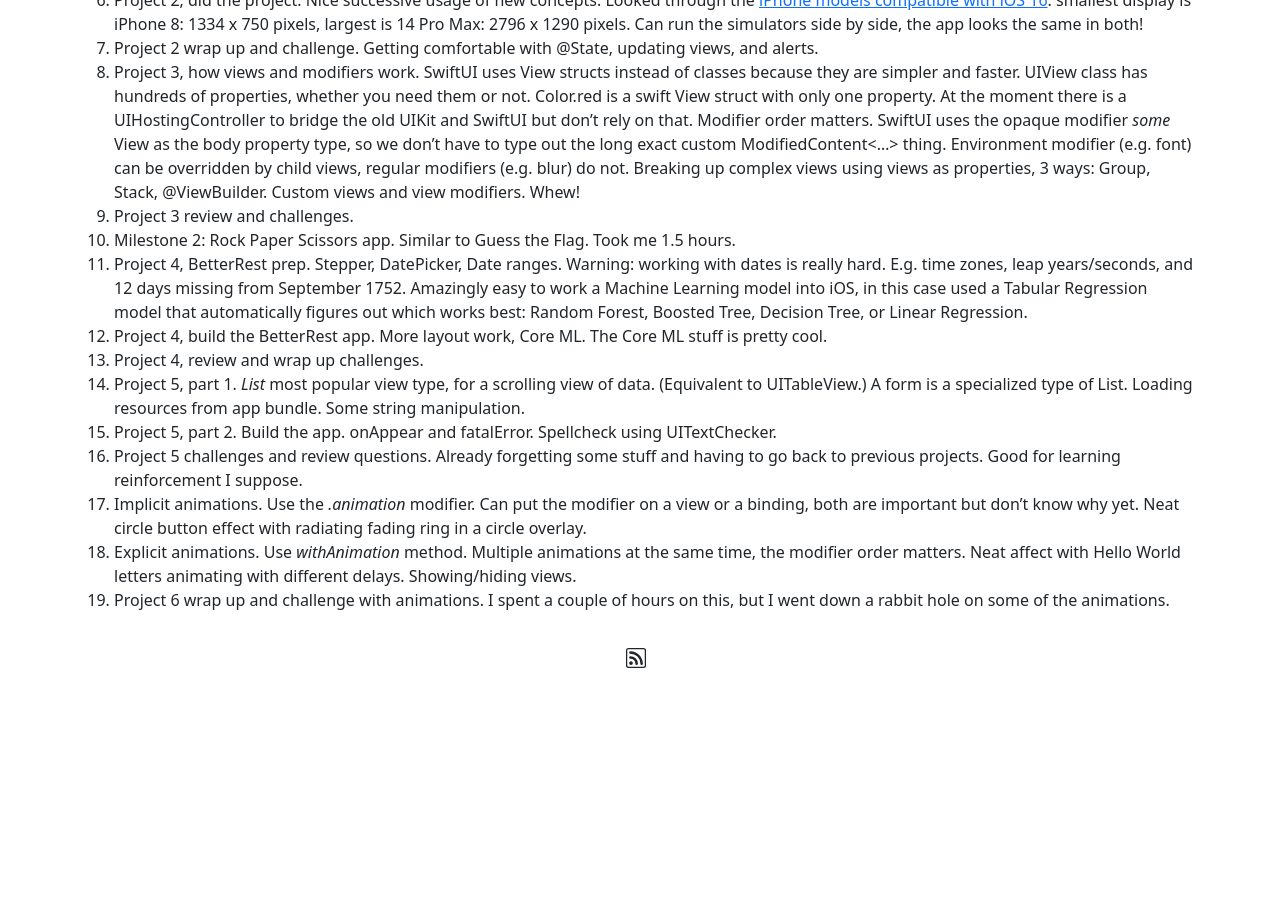
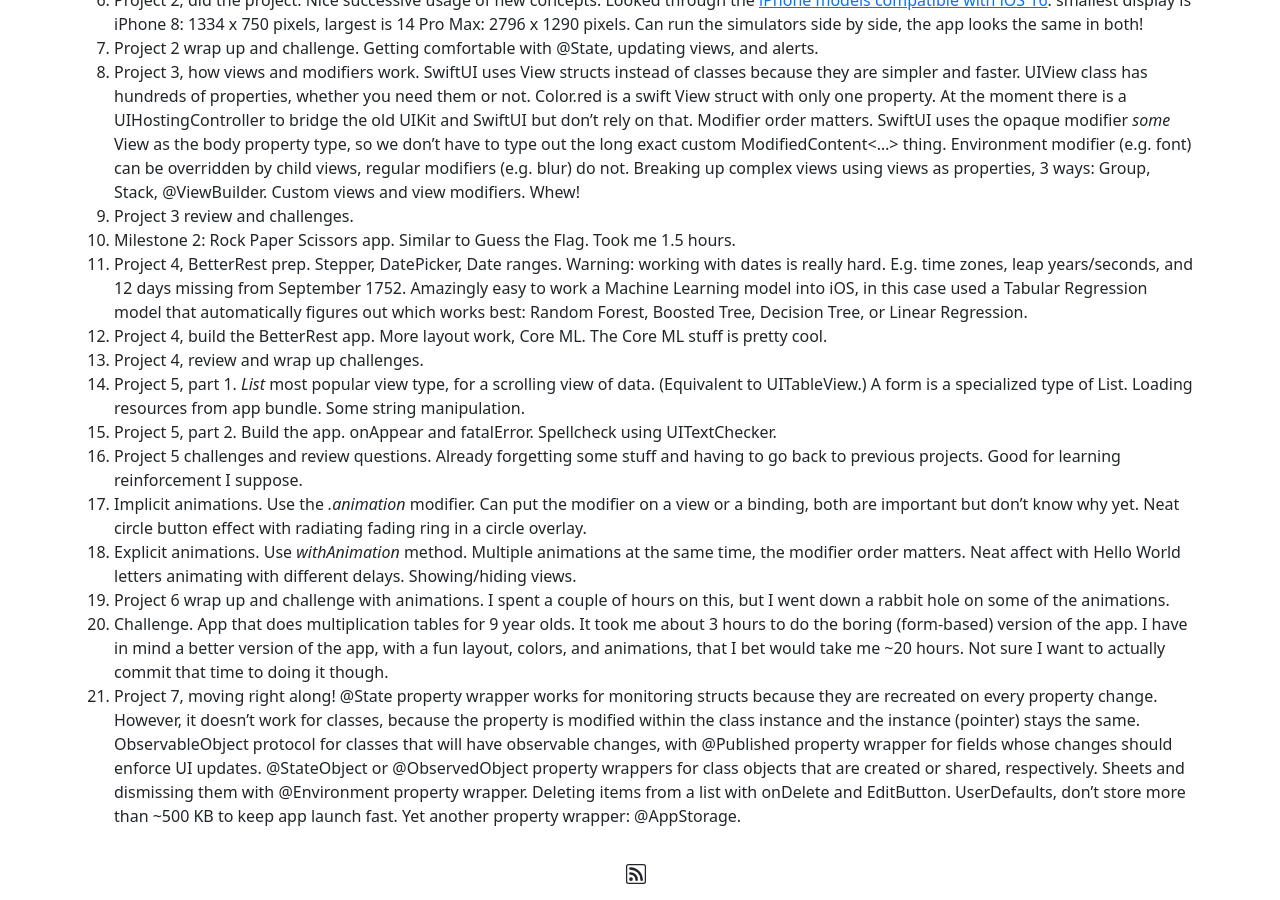
Before and after one commit to matthewdrees/matthewdrees.github.io, a Jekyll site: the page built from _posts/2023-07-07-100-days-of-swiftui.md, in a window 1280 px wide and 900 px high, scrolled down 1480 px. Built offline with Jekyll 4.4.1, drawn with Linux system fonts in a browser that asks for light colours; before the commit the page ends 2164 px from its top, so only the background shows below that.

Commit message:
Swiftui 100, day 35.

```diff
--- a/_posts/2023-07-07-100-days-of-swiftui.md
+++ b/_posts/2023-07-07-100-days-of-swiftui.md
@@ -51,3 +51,5 @@ I ventured down this path a bit because I was using older sample code that used
 32. Implicit animations. Use the *.animation* modifier. Can put the modifier on a view or a binding, both are important but don't know why yet. Neat circle button effect with radiating fading ring in a circle overlay.
 33. Explicit animations. Use *withAnimation* method. Multiple animations at the same time, the modifier order matters. Neat affect with Hello World letters animating with different delays. Showing/hiding views.
 34. Project 6 wrap up and challenge with animations. I spent a couple of hours on this, but I went down a rabbit hole on some of the animations.
+35. Challenge. App that does multiplication tables for 9 year olds. It took me about 3 hours to do the boring (form-based) version of the app. I have in mind a better version of the app, with a fun layout, colors, and animations, that I bet would take me ~20 hours. Not sure I want to actually commit that time to doing it though.
+36. Project 7, moving right along! @State property wrapper works for monitoring structs because they are recreated on every property change. However, it doesn't work for classes, because the property is modified within the class instance and the instance (pointer) stays the same. ObservableObject protocol for classes that will have observable changes, with @Published property wrapper for fields whose changes should enforce UI updates. @StateObject or @ObservedObject property wrappers for class objects that are created or shared, respectively. Sheets and dismissing them with @Environment property wrapper. Deleting items from a list with onDelete and EditButton. UserDefaults, don't store more than ~500 KB to keep app launch fast. Yet another property wrapper: @AppStorage.
```
